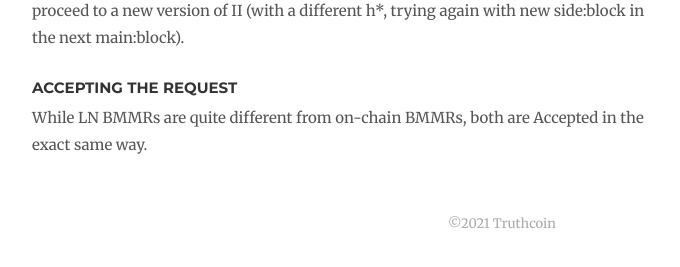
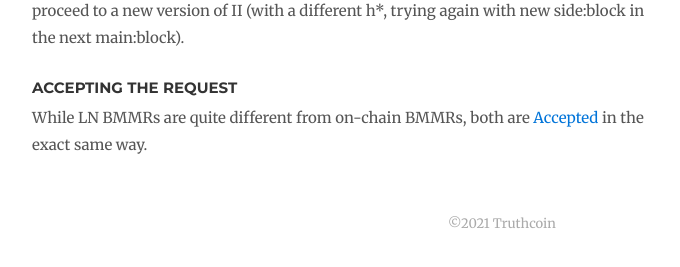
Before and after one commit to drivechain-project/drivechain.info, a Jekyll site: the page built from media/bmm-note/bmm-lightning.md, in a window 1280 px wide and 900 px high, scrolled down 1515 px. Shown: the part 624-891 px from the top of the window, without its empty margins (138-818 px from the left). Built offline with Jekyll 4.4.1, drawn with Linux system fonts in a browser that asks for light colours; our own code applies the rules of GitHub Pages for plain Markdown files; comment, search, counter and statistics services are not loaded; some of the changed lines change nothing that is shown.

Commit message:
add link

```diff
--- a/media/bmm-note/bmm-lightning.md
+++ b/media/bmm-note/bmm-lightning.md
@@ -82,4 +82,4 @@ If the h\* side:block is not found, then (II) and (III) are basically equivalent
 
 ### Accepting the Request
 
-While LN BMMRs are quite different from on-chain BMMRs, both are Accepted in the exact same way.
+While LN BMMRs are quite different from on-chain BMMRs, both are [Accepted](https://github.com/bitcoin/bips/blob/master/bip-0301.mediawiki#bmm-accept) in the exact same way.
```
